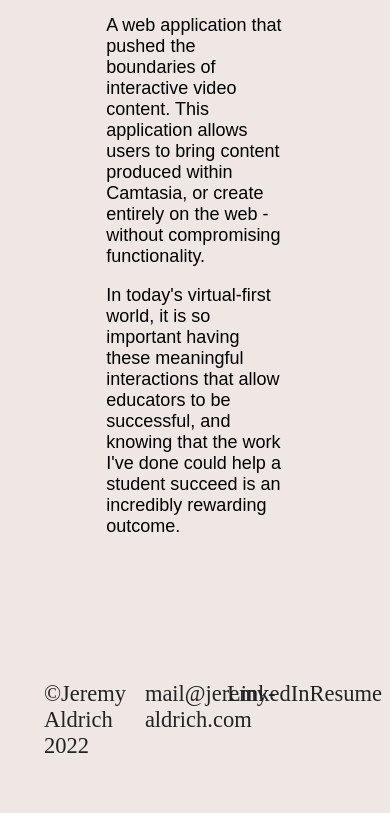
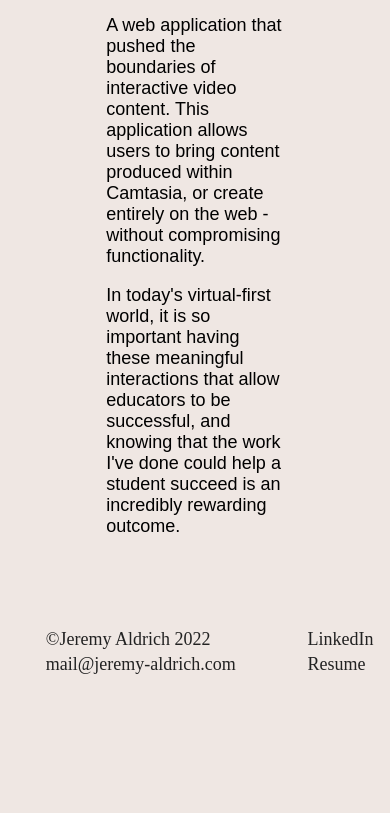
Before and after one commit to jsaldrich1/jsaldrich1.github.io, a plain HTML site: page quizedit.html in a window 390 px wide. Shown: the part 6156-6969 px from the top of the page. After the commit the page ends 6867 px from the top, so only its background shows below. Drawn offline with Linux system fonts and the light colour scheme; a web font is replaced by a local one.

Commit message:
Media Queries
Moar

```diff
--- a/css/main.css
+++ b/css/main.css
@@ -249,6 +249,33 @@ footer {
   }
 }
 
+@media (max-width: 900px) {
+  .footer-link {
+    font-size: 1rem;
+    grid-column: 1 / 13;
+    text-decoration: none;
+    color: var(--text);
+    padding: 3rem 0 3rem 0;
+  }
+
+  #footer-copy {
+    grid-column: 1 / 4;
+    margin-left: 2rem;
+  }
+
+  #footer-email {
+    grid-column: 5 / 8;
+  }
+
+  #footer-linkedin {
+    grid-column: 8 / 9;
+  }
+
+  #footer-resume {
+    grid-column: 10 / 11;
+  }
+}
+
 @media (max-width: 750px) {
   header {
     grid-template-columns: repeat(6, 1fr);
@@ -310,10 +337,49 @@ footer {
 
   .study-header-top {
     display: inherit;
+    grid-column: 1 / 3;
+
   }
 
   .study-header-bottom {
     display: none;
   }
 
+  .footer-link {
+    font-size: 1rem;
+    grid-column: 1 / 13;
+    text-decoration: none;
+    color: var(--text);
+    padding: 3rem 0 0 0;
+  }
+
+  #footer-copy {
+    grid-column: 1 / 13;
+    grid-row: 1 / 2;
+    margin-left: 2rem;
+    margin-top: 0;
+    padding: .1rem;
+  }
+
+  #footer-email {
+    grid-column: 1 / 13;
+    grid-row: 2 / 3;
+    margin-left: 2rem;
+    padding: .1rem;
+  }
+
+  #footer-linkedin {
+    grid-column: 8 / 13;
+    grid-row: 1 / 2;
+    margin-left: 2rem;
+    padding: .1rem;
+  }
+
+  #footer-resume {
+    grid-column: 8 / 13;
+    grid-row: 2 / 3;
+    margin-left: 2rem;
+    padding: .1rem;
+    padding-bottom: 2rem;
+  }
 }
```
Also changed, not shown: index.html (+2 -2 lines).
